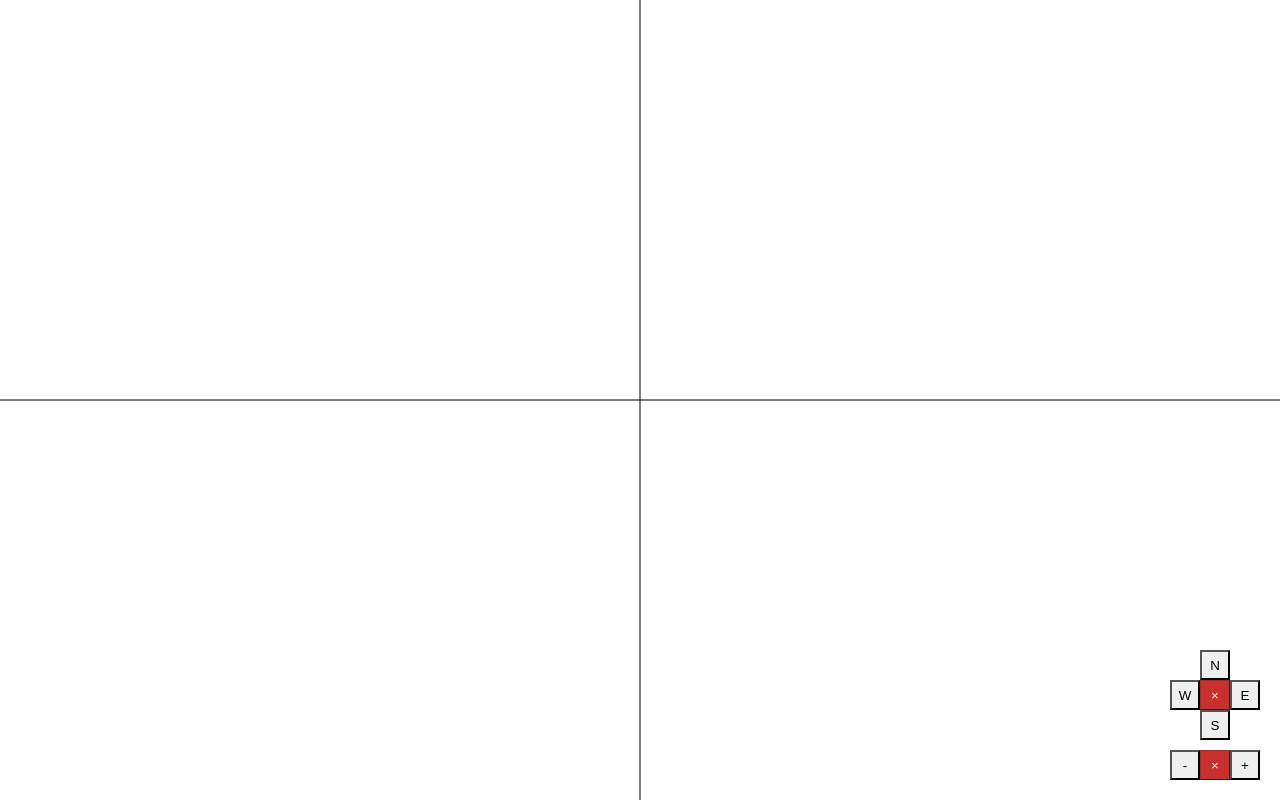
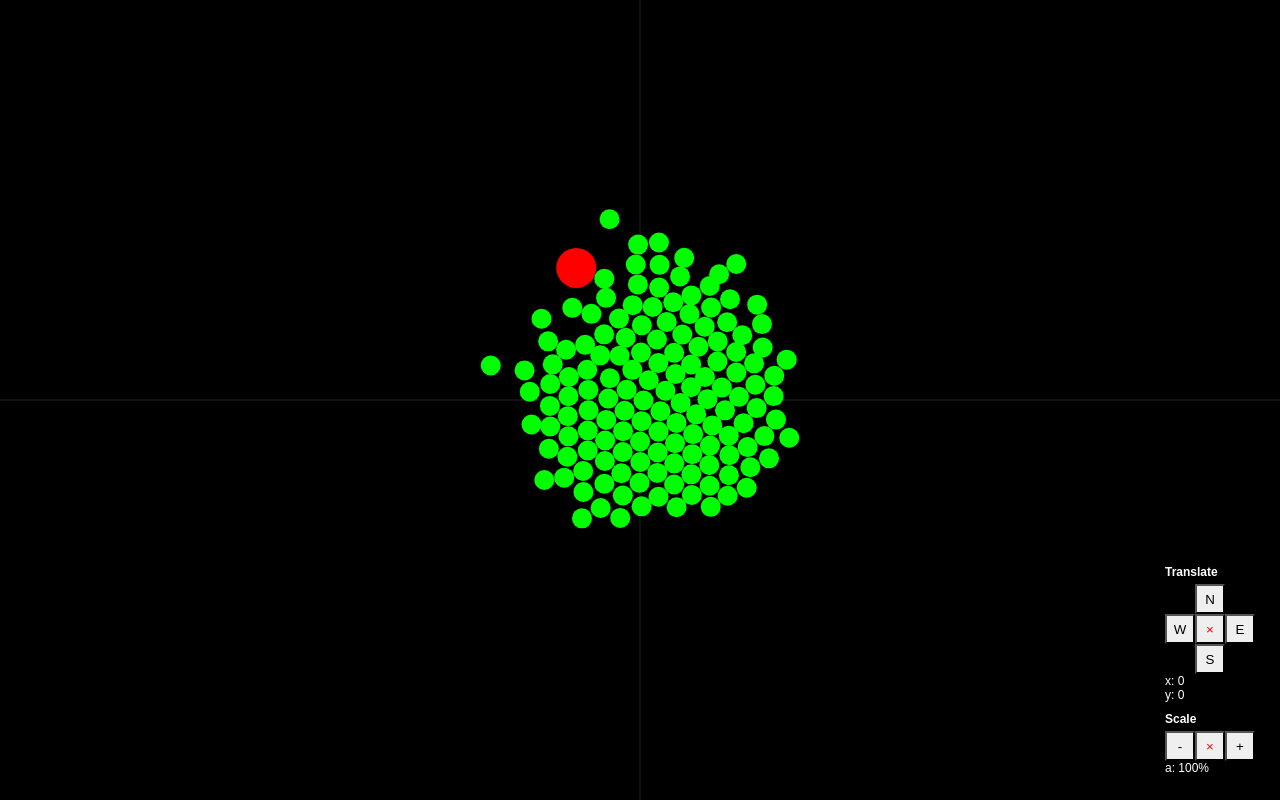
Before and after one commit to mlessnau/particles_js, a plain HTML site: page index.html in a window 1280 px wide. Drawn offline with Linux system fonts and the light colour scheme; animation ran at ten frames a second.

Commit message:
implements collisions

```diff
--- a/javascripts/application.js
+++ b/javascripts/application.js
@@ -9,6 +9,7 @@ var Application = function (target) {
 
 Application.prototype.initialize = function () {
   this.initializeEventHandlers();
+  this.initializeParticles();
 };
 
 Application.prototype.initializeEventHandlers = function () {
@@ -17,6 +18,55 @@ Application.prototype.initializeEventHandlers = function () {
   window.addEventListener("resize", function (event) { self.eventMediator.publish("viewPort:resize"); });
 };
 
+Application.prototype.initializeParticles = function () {
+  var useExample = 4;
+
+  if (useExample == 1) {
+    // earth & moon
+    this.model.particles.push(new Particle({x: 0, y: 0}, {x: 0, y: 0}, 12.71355, 1, "#0000ff"));
+    this.model.particles.push(new Particle({x: 384.400, y: 0}, {x: 0, y: 7.25}, 3.476, 0.012301640441914964, "#aaaaaa"));
+  } else if (useExample == 2) {
+    this.model.particles.push(new Particle({x: 0, y: 100}, {x: 0, y: 2}, 20, 1, "#00ff00"));
+    this.model.particles.push(new Particle({x: -300, y: -50}, {x: 2, y: 2}, 10, 0.5, "#0000ff"));
+    this.model.particles.push(new Particle({x: 300, y: 70}, {x: -2, y: -1}, 10, 0.5, "#ff0000"));
+  } else if (useExample == 3) {
+    this.model.particles.push(new Particle({x: -50, y: -50}, {x: 4, y: -1}, 20, 1, "#00ff00"));
+    this.model.particles.push(new Particle({x: -50, y: 50}, {x: -1, y: -4}, 20, 1, "#0000ff"));
+    this.model.particles.push(new Particle({x: 50, y: 50}, {x: -4, y: 1}, 20, 1, "#ff0000"));
+    this.model.particles.push(new Particle({x: 50, y: -50}, {x: 1, y: 4}, 20, 1, "#ffff00"));
+  } else if (useExample == 4) {
+    var i, j, n = 12;
+
+    for (i = 0; i < n; ++i) {
+      for (j = 0; j < n; ++j) {
+        this.model.particles.push(new Particle({x: (i-n/2)*20, y: (j-n/2)*20}, {x: -2, y: -2}, 10, 0.5, "#00ff00"));
+      }
+    }
+
+    this.model.particles.push(new Particle({x: -10000, y: -120}, {x: 200, y: 0}, 20, 2, "#ff0000"));
+    this.model.particles.push(new Particle({x: -30000, y: 100}, {x: 300, y: 0}, 30, 10, "#ffff00"));
+  } else if (useExample == 5) {
+    var i, j, n = 12;
+
+    for (i = 0, n = 5; i < n; ++i) {
+      for (j = 0; j < n; ++j) {
+        this.model.particles.push(new Particle({x: (i-n/2)*20 - 200, y: (j-n/2)*20}, {x: 0, y: 8}, 10, 0.5, "#00ff00"));
+      }
+    }
+
+    for (i = 0, n = 5; i < n; ++i) {
+      for (j = 0; j < n; ++j) {
+        this.model.particles.push(new Particle({x: (i-n/2)*20 + 200, y: (j-n/2)*20}, {x: 0, y: -8}, 10, 0.5, "#ffff00"));
+      }
+    }
+
+    this.model.particles.push(new Particle({x: -10000, y: -120}, {x: 200, y: 0}, 20, 2, "#ff0000"));
+    this.model.particles.push(new Particle({x: -30000, y: 100}, {x: 300, y: 0}, 30, 4, "#0000ff"));
+  }
+
+  this.model.setChanged();
+};
+
 Application.instances = [];
 
 Application.create = function (targetId) {
--- a/javascripts/core/controller.js
+++ b/javascripts/core/controller.js
@@ -11,4 +11,7 @@ Controller.prototype.initialize = function () {
 };
 
 Controller.prototype.initializeEventHandlers = function () {
+  var self = this;
+
+  window.setInterval(function () { self.eventMediator.publish("simulator:step"); }, 10);
 };
--- a/javascripts/core/model.js
+++ b/javascripts/core/model.js
@@ -1,6 +1,8 @@
 var Model = function (eventMediator) {
   this.eventMediator = eventMediator;
   this.fov = new Fov(this.eventMediator);
+  this.particles = [];
+  this.simulator = new Simulator(this.eventMediator, this.particles);
 };
 
 Model.prototype.setChanged = function () {
--- a/javascripts/core/view.js
+++ b/javascripts/core/view.js
@@ -46,13 +46,15 @@ View.prototype.initializeEventHandlers = function () {
 
 View.prototype.initializeRenderers = function () {
   this.renderers.grid = new GridRenderer(this);
-  this.renderers.fovControls = new FovControlsRenderer(this);
+  this.renderers.controls = new ControlsRenderer(this);
+  this.renderers.particle = new ParticleRenderer(this);
 };
 
 View.prototype.render = function () {
   this.getContext().clearRect(0, 0, this.size.width, this.size.height);
   this.renderers.grid.render();
-  this.renderers.fovControls.render();
+  this.renderers.controls.render();
+  this.renderers.particle.render();
 };
 
 View.prototype.resize = function () {
@@ -66,49 +68,3 @@ View.prototype.resize = function () {
 
   this.render();
 };
-
-/*
-var View = function (canvas) {
-  this.canvas = canvas;
-  this.canvas.setAttribute("class", "view");
-
-  this.context = this.canvas.getContext("2d");
-};
-
-View.prototype.renderParticles = function (particles) {
-  var i,
-      center = this.getCenter();
-
-  this.clear();
-  this.context.beginPath();
-
-  for (i in particles) {
-    this.drawCircle(
-      particles[i].position.x + center.x,
-      particles[i].position.y + center.y,
-      particles[i].radius
-    );
-  }
-
-  this.context.fill();
-};
-
-View.prototype.clear = function () {
-  var size = this.getSize();
-
-  this.context.clearRect(0, 0, size.x, size.y);
-};
-
-View.prototype.drawCircle = function (x, y, radius) {
-  this.context.arc(x, y, radius, 0, Math.PI * 2, true);
-  // this.context.closePath();
-};
-
-View.prototype.getSize = function () {
-  return ViewPort.getSize();
-};
-
-View.prototype.getCenter = function () {
-  return this.getSize().scale(0.5);
-};
-*/
--- a/javascripts/model/fov.js
+++ b/javascripts/model/fov.js
@@ -13,14 +13,37 @@ Fov.prototype.initialize = function () {
 Fov.prototype.initializeEventHandlers = function () {
   var self = this;
 
-  this.eventMediator.subscribe("fov:translate:decrement-x", function () { self.translate.x -= 10 / self.scale; self.setChanged(); });
-  this.eventMediator.subscribe("fov:translate:increment-x", function () { self.translate.x += 10 / self.scale; self.setChanged(); });
-  this.eventMediator.subscribe("fov:translate:reset", function () { self.translate = {x: 0, y: 0}; self.setChanged(); });
-  this.eventMediator.subscribe("fov:translate:decrement-y", function () { self.translate.y -= 10 / self.scale; self.setChanged(); });
-  this.eventMediator.subscribe("fov:translate:increment-y", function () { self.translate.y += 10 / self.scale; self.setChanged(); });
-  this.eventMediator.subscribe("fov:scale:decrement", function () { self.scale *= 0.5; self.setChanged(); });
-  this.eventMediator.subscribe("fov:scale:reset", function () { self.scale = 1; self.setChanged(); });
-  this.eventMediator.subscribe("fov:scale:increment", function () { self.scale /= 0.5; self.setChanged(); });
+  this.eventMediator.subscribe("controls:fov:translate:decrement-x", function () {
+    self.translate.x += 10 / self.scale; self.setChanged();
+  });
+
+  this.eventMediator.subscribe("controls:fov:translate:increment-x", function () {
+    self.translate.x -= 10 / self.scale; self.setChanged();
+  });
+
+  this.eventMediator.subscribe("controls:fov:translate:reset", function () {
+    self.translate = {x: 0, y: 0}; self.setChanged();
+  });
+
+  this.eventMediator.subscribe("controls:fov:translate:decrement-y", function () {
+    self.translate.y += 10 / self.scale; self.setChanged();
+  });
+
+  this.eventMediator.subscribe("controls:fov:translate:increment-y", function () {
+    self.translate.y -= 10 / self.scale; self.setChanged();
+  });
+
+  this.eventMediator.subscribe("controls:fov:scale:decrement", function () {
+    self.scale *= 0.5; self.setChanged();
+  });
+
+  this.eventMediator.subscribe("controls:fov:scale:reset", function () {
+    self.scale = 1; self.setChanged();
+  });
+
+  this.eventMediator.subscribe("controls:fov:scale:increment", function () {
+    self.scale /= 0.5; self.setChanged();
+  });
 };
 
 Fov.prototype.setChanged = function () {
--- /dev/null
+++ b/javascripts/model/particle.js
@@ -0,0 +1,7 @@
+var Particle = function (position, velocity, radius, mass, color) {
+  this.position = position;
+  this.velocity = velocity;
+  this.radius = radius;
+  this.mass = mass;
+  this.color = color;
+};
--- /dev/null
+++ b/javascripts/model/simulator.js
@@ -0,0 +1,171 @@
+var Simulator = function (eventMediator, particles) {
+  this.eventMediator = eventMediator;
+  this.particles = particles;
+  this.lastStep = null;
+
+  this.initialize();
+};
+
+Simulator.prototype.initialize = function () {
+  this.initializeEventHandlers();
+};
+
+Simulator.prototype.initializeEventHandlers = function () {
+  var self = this;
+
+  this.eventMediator.subscribe("simulator:step", function (event) { self.step(event); });
+};
+
+Simulator.prototype.setChanged = function () {
+  this.eventMediator.publish("model:change", this);
+};
+
+Simulator.prototype.step = function (event) {
+  var i,
+      j,
+      a,
+      f,
+      dt,
+      currentStep = Date.now();
+
+  if (this.lastStep) {
+    dt = 0.1; //(currentStep - this.lastStep) / 1000;
+
+    for (i in this.particles) {
+      f = this.calculateGravitationalForce(i);
+      a = this.calculateAcceleration(f, this.particles[i].mass);
+
+      this.particles[i].velocity = this.calculateVelocity(this.particles[i].velocity, a, dt);
+      this.particles[i].position = this.calculatePosition(this.particles[i].position, this.particles[i].velocity, dt);
+
+      // handle collisions
+      for (j in this.particles) {
+        if (i != j && this.checkCollision(this.particles[i], this.particles[j])) {
+          this.simulateCollision(this.particles[i], this.particles[j]);
+        }
+      }
+    }
+  }
+
+  this.lastStep = currentStep;
+  this.setChanged();
+};
+
+Simulator.prototype.simulateCollision = function (particle1, particle2) {
+  var angle = Math.atan2(particle2.position.y - particle1.position.y, particle2.position.x - particle1.position.x),
+      v1 = Math.sqrt(Math.pow(particle1.velocity.x, 2) + Math.pow(particle1.velocity.y, 2)),
+      v2 = Math.sqrt(Math.pow(particle2.velocity.x, 2) + Math.pow(particle2.velocity.y, 2)),
+      dir1 = Math.atan2(particle1.velocity.y, particle1.velocity.x),
+      dir2 = Math.atan2(particle2.velocity.y, particle2.velocity.x),
+      nv1 = {
+        x: v1 * Math.cos(dir1 - angle),
+        y: v1 * Math.sin(dir1 - angle)
+      },
+      nv2 = {
+        x: v2 * Math.cos(dir2 - angle),
+        y: v2 * Math.sin(dir2 - angle)
+      },
+      fv1 = {
+        x: ((particle1.mass - particle2.mass) * nv1.x + 2 * particle2.mass * nv2.x) / (particle1.mass + particle2.mass),
+        y: nv1.y
+      },
+      fv2 = {
+        x: (2 * particle1.mass * nv1.x + (particle2.mass - particle1.mass) * nv2.x) / (particle1.mass + particle2.mass),
+        y: nv2.y
+      },
+      cosAngle = Math.cos(angle),
+      sinAngle = Math.sin(angle);
+
+  particle1.velocity = {
+    x: cosAngle * fv1.x - sinAngle * fv1.y,
+    y: sinAngle * fv1.x + cosAngle * fv1.y
+  };
+
+  particle2.velocity = {
+    x: cosAngle * fv2.x - sinAngle * fv2.y,
+    y: sinAngle * fv2.x + cosAngle * fv2.y
+  };
+
+  var dPosition = {
+        x: particle1.position.x - particle2.position.x,
+        y: particle1.position.y - particle2.position.y
+      },
+      d = Math.sqrt(Math.pow(dPosition.x, 2) + Math.pow(dPosition.y, 2)),
+      mtd = {
+        x: dPosition.x * (((particle1.radius + particle2.radius) - d) / d),
+        y: dPosition.y * (((particle1.radius + particle2.radius) - d) / d)
+      },
+      im1 = 1 / particle1.mass,
+      im2 = 1 / particle2.mass;
+
+  particle1.position = {
+    x: particle1.position.x + mtd.x * im1 / (im1 + im2),
+    y: particle1.position.y + mtd.y * im1 / (im1 + im2)
+  };
+
+  particle2.position = {
+    x: particle2.position.x - mtd.x * im2 / (im1 + im2),
+    y: particle2.position.y - mtd.y * im2 / (im1 + im2)
+  };
+};
+
+Simulator.prototype.checkCollision = function (particle1, particle2) {
+  var d = Math.sqrt(
+    Math.pow(particle1.position.x - particle2.position.x, 2)
+    + Math.pow(particle1.position.y - particle2.position.y, 2)
+  );
+
+  if (d <= particle1.radius + particle2.radius) {
+    return true;
+  }
+
+  return false;
+};
+
+Simulator.prototype.calculateAcceleration = function (force, mass) {
+  return {
+    x: force.x / mass,
+    y: force.y / mass
+  };
+};
+
+Simulator.prototype.calculateVelocity = function (initialVelocity, acceleration, dt) {
+  return {
+    x: initialVelocity.x + acceleration.x * dt,
+    y: initialVelocity.y + acceleration.y * dt
+  };
+};
+
+Simulator.prototype.calculatePosition = function (initialPosition, velocity, dt) {
+  return {
+    x: initialPosition.x + velocity.x * dt,
+    y: initialPosition.y + velocity.y * dt
+  };
+};
+
+Simulator.prototype.calculateGravitationalForce = function (particleId) {
+  var i,
+      m12,
+      d,
+      d2,
+      r12,
+      G = 2000,
+      f = {x: 0, y: 0};
+
+  for (i in this.particles) {
+    if (i != particleId) {
+      m12 = this.particles[particleId].mass * this.particles[i].mass;
+      d2 = Math.max(0.001, Math.pow(this.particles[particleId].position.x - this.particles[i].position.x, 2) + Math.pow(this.particles[particleId].position.y - this.particles[i].position.y, 2));
+      d = Math.sqrt(d2);
+      r12 = {
+        x: (this.particles[i].position.x - this.particles[particleId].position.x) / d,
+        y: (this.particles[i].position.y - this.particles[particleId].position.y) / d
+      };
+
+      f.x += G * m12 / d2 * r12.x;
+      f.y += G * m12 / d2 * r12.y;
+    }
+  }
+
+  return f;
+};
--- /dev/null
+++ b/javascripts/view/controls_renderer.js
@@ -0,0 +1,50 @@
+var ControlsRenderer = function (view) {
+  this.view = view;
+  this.fov = this.view.model.fov;
+  this.eventMediator = view.eventMediator;
+  this.target = null;
+  this.textFovTranslateX = null;
+  this.textFovTranslateY = null;
+  this.textFovScale = null;
+
+  this.initialize();
+};
+
+ControlsRenderer.prototype.initialize = function () {
+  this.initializeDom();
+  this.initializeEventHandlers();
+};
+
+ControlsRenderer.prototype.initializeDom = function () {
+  var element = document.createElement("div"),
+      html = document.getElementById("controlsTemplate").innerHTML;
+
+  element.innerHTML = html;
+
+  this.target = element.children[0];
+  this.view.target.appendChild(this.target);
+
+  this.textFovTranslateX = document.getElementById("fovTranslateX");
+  this.textFovTranslateY = document.getElementById("fovTranslateY");
+  this.textFovScale = document.getElementById("fovScale");
+};
+
+ControlsRenderer.prototype.initializeEventHandlers = function () {
+  var em = this.eventMediator,
+      buttons = this.target.getElementsByTagName("input");
+
+  buttons[0].addEventListener("click", function () { em.publish("controls:fov:translate:decrement-y"); });
+  buttons[1].addEventListener("click", function () { em.publish("controls:fov:translate:decrement-x"); });
+  buttons[2].addEventListener("click", function () { em.publish("controls:fov:translate:reset"); });
+  buttons[3].addEventListener("click", function () { em.publish("controls:fov:translate:increment-x"); });
+  buttons[4].addEventListener("click", function () { em.publish("controls:fov:translate:increment-y"); });
+  buttons[5].addEventListener("click", function () { em.publish("controls:fov:scale:decrement"); });
+  buttons[6].addEventListener("click", function () { em.publish("controls:fov:scale:reset"); });
+  buttons[7].addEventListener("click", function () { em.publish("controls:fov:scale:increment"); });
+};
+
+ControlsRenderer.prototype.render = function () {
+  this.textFovTranslateX.innerHTML = this.fov.translate.x;
+  this.textFovTranslateY.innerHTML = this.fov.translate.y;
+  this.textFovScale.innerHTML = (this.fov.scale * 100) + "%";
+};
--- a/javascripts/view/fov_controls_renderer.js
+++ /dev/null
@@ -1,39 +0,0 @@
-var FovControlsRenderer = function (view) {
-  this.view = view;
-  this.eventMediator = view.eventMediator;
-  this.target = null;
-
-  this.initialize();
-};
-
-FovControlsRenderer.prototype.initialize = function () {
-  this.initializeDom();
-  this.initializeEventHandlers();
-};
-
-FovControlsRenderer.prototype.initializeDom = function () {
-  var element = document.createElement("div"),
-      html = document.getElementById("fovControlsTemplate").innerHTML;
-
-  element.innerHTML = html;
-
-  this.target = element.children[0];
-  this.view.target.appendChild(this.target);
-};
-
-FovControlsRenderer.prototype.initializeEventHandlers = function () {
-  var em = this.eventMediator,
-      buttons = this.target.getElementsByTagName("input");
-
-  buttons[0].addEventListener("click", function () { em.publish("fov:translate:decrement-y"); });
-  buttons[1].addEventListener("click", function () { em.publish("fov:translate:decrement-x"); });
-  buttons[2].addEventListener("click", function () { em.publish("fov:translate:reset"); });
-  buttons[3].addEventListener("click", function () { em.publish("fov:translate:increment-x"); });
-  buttons[4].addEventListener("click", function () { em.publish("fov:translate:increment-y"); });
-  buttons[5].addEventListener("click", function () { em.publish("fov:scale:decrement"); });
-  buttons[6].addEventListener("click", function () { em.publish("fov:scale:reset"); });
-  buttons[7].addEventListener("click", function () { em.publish("fov:scale:increment"); });
-};
-
-FovControlsRenderer.prototype.render = function () {
-};
--- a/javascripts/view/grid_renderer.js
+++ b/javascripts/view/grid_renderer.js
@@ -14,10 +14,17 @@ GridRenderer.prototype.render = function () {
         y: this.fov.translate.y * this.fov.scale
       };
 
+  context.strokeStyle = "#222222";
+
   context.beginPath();
+
+  // center X
   context.moveTo(center.x + translate.x, 0);
   context.lineTo(center.x + translate.x, this.view.size.height);
+
+  // center Y
   context.moveTo(0, center.y + translate.y);
   context.lineTo(this.view.size.width, center.y + translate.y);
+
   context.stroke();
 };
--- /dev/null
+++ b/javascripts/view/particle_renderer.js
@@ -0,0 +1,30 @@
+var ParticleRenderer = function (view) {
+  this.view = view;
+  this.fov = this.view.model.fov;
+  this.particles = this.view.model.particles;
+};
+
+ParticleRenderer.prototype.render = function () {
+  var i,
+      context = this.view.getContext(),
+      center = {
+        x: this.view.size.width / 2,
+        y: this.view.size.height / 2
+      };
+
+  for (i in this.particles) {
+    context.beginPath();
+    context.fillStyle = this.particles[i].color;
+
+    context.arc(
+      center.x + (this.fov.translate.x + this.particles[i].position.x) * this.fov.scale,
+      center.y + (this.fov.translate.y + this.particles[i].position.y) * this.fov.scale,
+      this.particles[i].radius * this.fov.scale,
+      0,
+      Math.PI * 2,
+      true
+    );
+
+    context.fill();
+  }
+};
--- a/stylesheets/style.css
+++ b/stylesheets/style.css
@@ -1,38 +1,48 @@
 * {
   margin: 0;
   padding: 0;
+  font-family: arial, sans-serif;
 }
 
-html, body, canvas.view {
+html, body {
   height: 100%;
   width: 100%;
   overflow: hidden;
 }
 
-table {
-  border-collapse: collapse;
+canvas {
+  background-color: #000000;
 }
 
-.fovControls {
+body {
+  font-size: 12px;
+}
+
+.controls {
   position: absolute;
   bottom: 10px;
   right: 10px;
   padding: 10px;
 }
 
-.fovControls table + table {
-  margin-top: 10px;
+.controls table {
+  border-collapse: collapse;
+  border: 5px solid transparent;
+  color: #ffffff;
 }
 
-input[type=button], button {
+.controls table thead th {
+  text-align: left;
+  padding-bottom: 5px;
+  font-weight: bold;
+}
+
+.controls input[type=button] {
   width: 30px;
   height: 30px;
   border-radius: 0;
 }
 
-.resetButton {
-  color: #fff;
-  background-color: #c9302c;
-  border-color: #ac2925;
-  border-width: 1px;
+.controls input[type=button].resetButton {
+  color: #ff0000;
 }
```
Also changed, not shown: index.html (+40 -3 lines).
